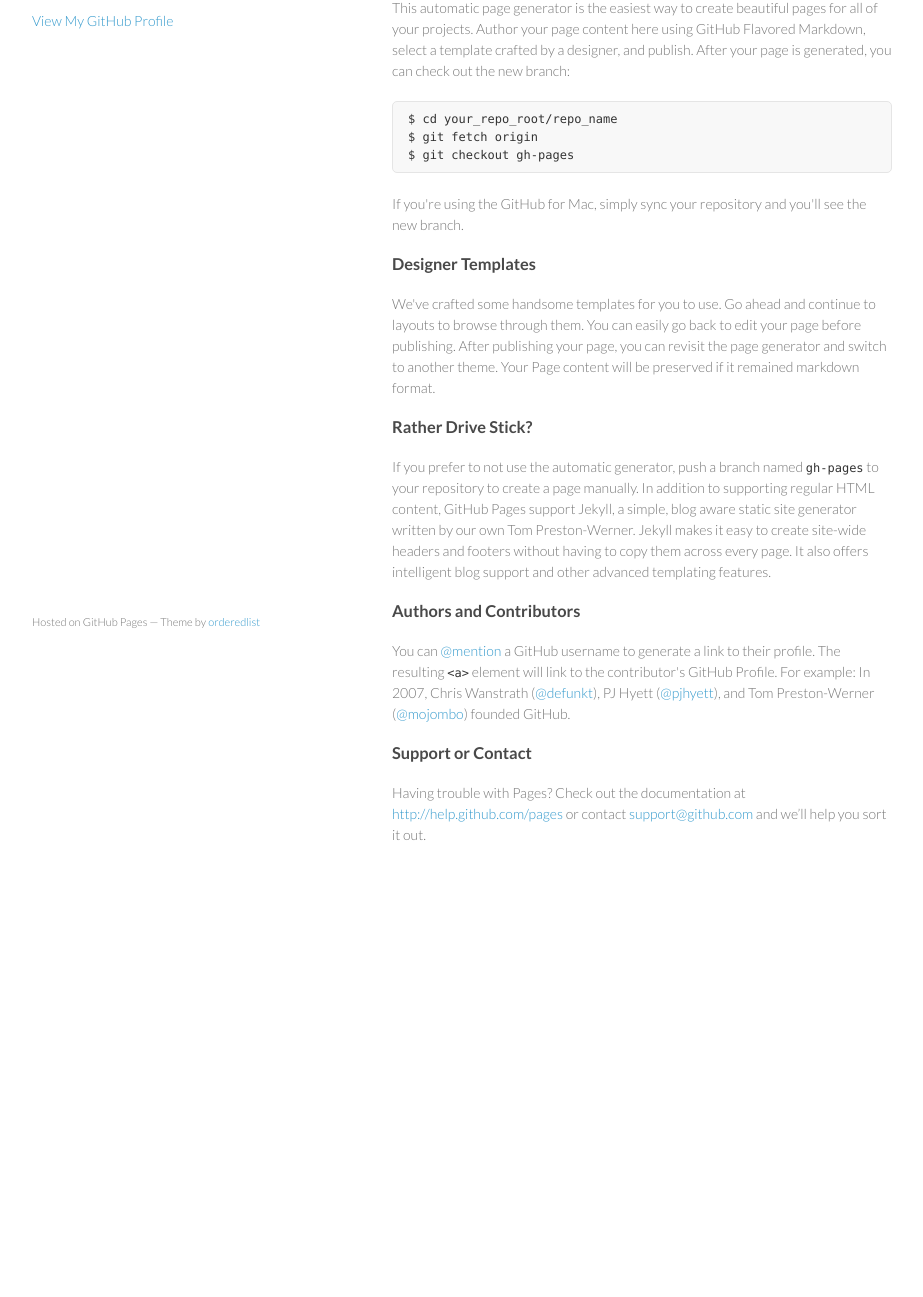
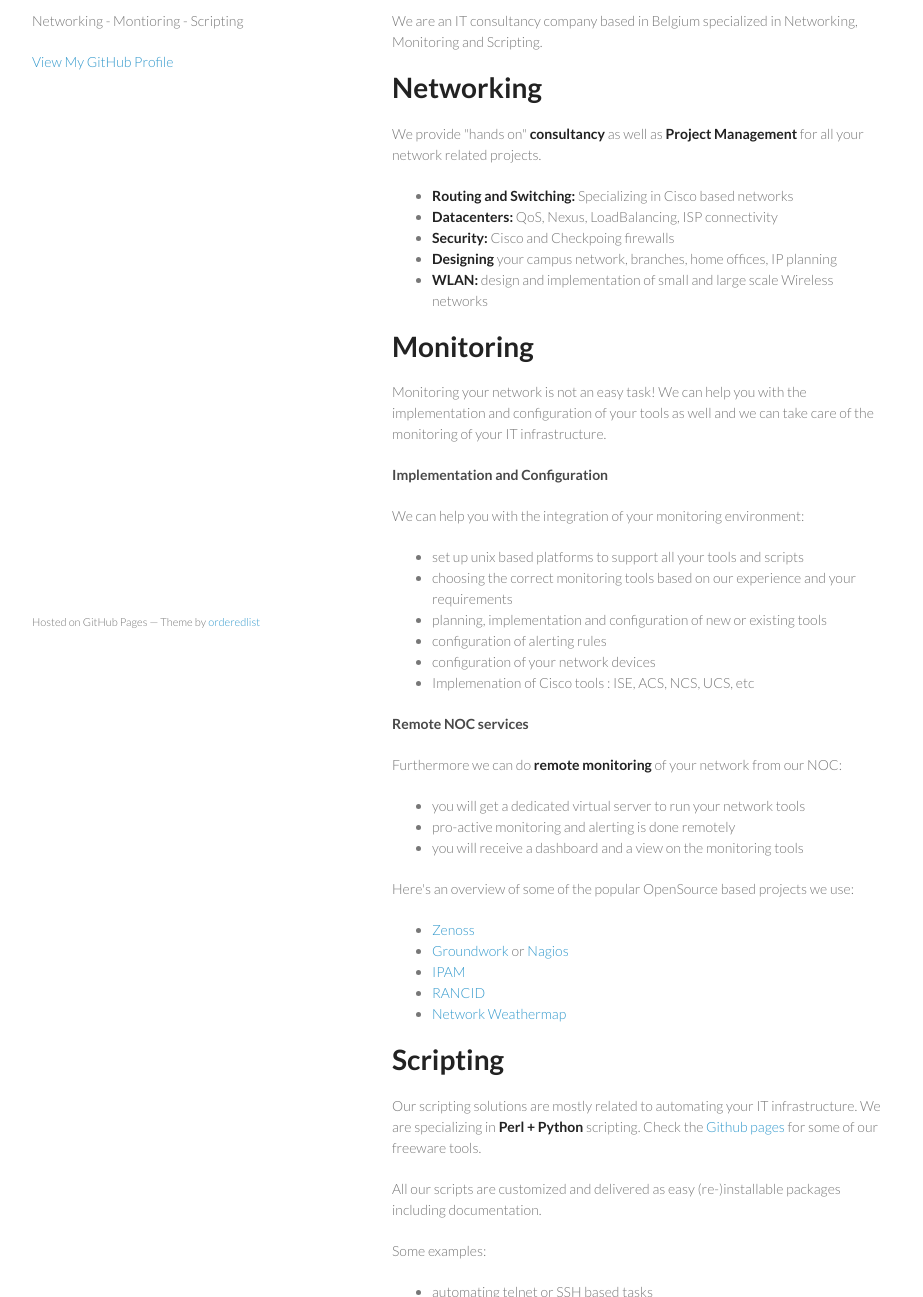
Before and after one commit to 2NMS/2NMS.github.io, a plain HTML site: page index.html in a window 1280 px wide. Shown: the part 99-1396 px from the top of the page, without its empty margins (178-1101 px from the left). Before the commit the page ends 1014 px from the top, so only its background shows below. Drawn offline with Linux system fonts and the light colour scheme.

Commit message:
Replace master branch with page content via GitHub

```diff
--- a/index.html
+++ b/index.html
@@ -3,7 +3,7 @@
   <head>
     <meta charset="utf-8">
     <meta http-equiv="X-UA-Compatible" content="chrome=1">
-    <title>2nms.github.io by 2NMS</title>
+    <title>2NMS - IT solutions by 2NMS</title>
 
     <link rel="stylesheet" href="stylesheets/styles.css">
     <link rel="stylesheet" href="stylesheets/pygment_trac.css">
@@ -15,45 +15,94 @@
   <body>
     <div class="wrapper">
       <header>
-        <h1>2nms.github.io</h1>
-        <p></p>
+        <h1>2NMS - IT solutions</h1>
+        <p>Networking - Montioring - Scripting</p>
 
 
         <p class="view"><a href="https://github.com/2NMS">View My GitHub Profile</a></p>
 
       </header>
       <section>
-        <h3>
-<a name="welcome-to-github-pages" class="anchor" href="#welcome-to-github-pages"><span class="octicon octicon-link"></span></a>Welcome to GitHub Pages.</h3>
+        <h1>
+<a name="about-us" class="anchor" href="#about-us"><span class="octicon octicon-link"></span></a>About Us</h1>
 
-<p>This automatic page generator is the easiest way to create beautiful pages for all of your projects. Author your page content here using GitHub Flavored Markdown, select a template crafted by a designer, and publish. After your page is generated, you can check out the new branch:</p>
+<p>We are an IT consultancy company based in Belgium specialized in Networking, Monitoring and Scripting.</p>
 
-<pre><code>$ cd your_repo_root/repo_name
-$ git fetch origin
-$ git checkout gh-pages
-</code></pre>
+<h1>
+<a name="networking" class="anchor" href="#networking"><span class="octicon octicon-link"></span></a>Networking</h1>
 
-<p>If you're using the GitHub for Mac, simply sync your repository and you'll see the new branch.</p>
+<p>We provide "hands on" <strong>consultancy</strong> as well as <strong>Project Management</strong> for all your network related projects.</p>
 
-<h3>
-<a name="designer-templates" class="anchor" href="#designer-templates"><span class="octicon octicon-link"></span></a>Designer Templates</h3>
+<ul>
+<li>
+<strong>Routing and Switching:</strong> Specializing in Cisco based networks</li>
+<li>
+<strong>Datacenters:</strong> QoS, Nexus, LoadBalancing, ISP connectivity</li>
+<li>
+<strong>Security:</strong> Cisco and Checkpoing firewalls</li>
+<li>
+<strong>Designing</strong> your campus network, branches, home offices, IP planning</li>
+<li>
+<strong>WLAN:</strong> design and implementation of small and large scale Wireless networks</li>
+</ul><h1>
+<a name="monitoring" class="anchor" href="#monitoring"><span class="octicon octicon-link"></span></a>Monitoring</h1>
 
-<p>We've crafted some handsome templates for you to use. Go ahead and continue to layouts to browse through them. You can easily go back to edit your page before publishing. After publishing your page, you can revisit the page generator and switch to another theme. Your Page content will be preserved if it remained markdown format.</p>
+<p>Monitoring your network is not an easy task! We can help you with the implementation and configuration of your tools as well and we can take care of the monitoring of your IT infrastructure.</p>
 
-<h3>
-<a name="rather-drive-stick" class="anchor" href="#rather-drive-stick"><span class="octicon octicon-link"></span></a>Rather Drive Stick?</h3>
+<h4>
+<a name="implementation-and-configuration" class="anchor" href="#implementation-and-configuration"><span class="octicon octicon-link"></span></a>Implementation and Configuration</h4>
 
-<p>If you prefer to not use the automatic generator, push a branch named <code>gh-pages</code> to your repository to create a page manually. In addition to supporting regular HTML content, GitHub Pages support Jekyll, a simple, blog aware static site generator written by our own Tom Preston-Werner. Jekyll makes it easy to create site-wide headers and footers without having to copy them across every page. It also offers intelligent blog support and other advanced templating features.</p>
+<p>We can help you with the integration of your monitoring environment:</p>
 
-<h3>
-<a name="authors-and-contributors" class="anchor" href="#authors-and-contributors"><span class="octicon octicon-link"></span></a>Authors and Contributors</h3>
+<ul>
+<li>set up unix based platforms to support all your tools and scripts</li>
+<li>choosing the correct monitoring tools based on our experience and your requirements</li>
+<li>planning, implementation and configuration of new or existing tools</li>
+<li>configuration of alerting rules</li>
+<li>configuration of your network devices</li>
+<li>Implemenation of Cisco tools : ISE, ACS, NCS, UCS, etc</li>
+</ul><h4>
+<a name="remote-noc-services" class="anchor" href="#remote-noc-services"><span class="octicon octicon-link"></span></a>Remote NOC services</h4>
 
-<p>You can <a href="https://github.com/blog/821" class="user-mention">@mention</a> a GitHub username to generate a link to their profile. The resulting <code>&lt;a&gt;</code> element will link to the contributor's GitHub Profile. For example: In 2007, Chris Wanstrath (<a href="https://github.com/defunkt" class="user-mention">@defunkt</a>), PJ Hyett (<a href="https://github.com/pjhyett" class="user-mention">@pjhyett</a>), and Tom Preston-Werner (<a href="https://github.com/mojombo" class="user-mention">@mojombo</a>) founded GitHub.</p>
+<p>Furthermore we can do <strong>remote monitoring</strong> of your network from our NOC:</p>
 
-<h3>
-<a name="support-or-contact" class="anchor" href="#support-or-contact"><span class="octicon octicon-link"></span></a>Support or Contact</h3>
+<ul>
+<li>you will get a dedicated virtual server to run your network tools</li>
+<li>pro-active monitoring and alerting is done remotely</li>
+<li>you will receive a dashboard and a view on the monitoring tools</li>
+</ul><p>Here's an overview of some of the popular OpenSource based projects we use:</p>
 
-<p>Having trouble with Pages? Check out the documentation at <a href="http://help.github.com/pages">http://help.github.com/pages</a> or contact <a href="mailto:support@github.com">support@github.com</a> and we’ll help you sort it out.</p>
+<ul>
+<li><a href="http://www.zenoss.org">Zenoss</a></li>
+<li>
+<a href="http://www.gwos.com">Groundwork</a> or <a href="http://www.nagios.org">Nagios</a>
+</li>
+<li><a href="http://phpipam.net">IPAM</a></li>
+<li><a href="http://www.shrubbery.net/rancid">RANCID</a></li>
+<li><a href="http://www.network-weathermap.com">Network Weathermap</a></li>
+</ul><h1>
+<a name="scripting" class="anchor" href="#scripting"><span class="octicon octicon-link"></span></a>Scripting</h1>
+
+<p>Our scripting solutions are mostly related to automating your IT infrastructure. We are specializing in <strong>Perl + Python</strong> scripting.
+Check the <a href="http://www.github.com/mwallraf">Github pages</a> for some of our freeware tools.</p>
+
+<p>All our scripts are customized and delivered as easy (re-)installable packages including documentation.</p>
+
+<p>Some examples:</p>
+
+<ul>
+<li>automating telnet or SSH based tasks</li>
+<li>customized ZenPacks for Zenoss</li>
+<li>customized scripts for Nagios or Groundwork</li>
+<li>extending monitoring tasks</li>
+<li>automating backup/restore tasks</li>
+<li>processing, formatting, transforming bulk data files</li>
+</ul><h1>
+<a name="contact" class="anchor" href="#contact"><span class="octicon octicon-link"></span></a>Contact</h1>
+
+<p><strong>Email:</strong> info @ 2nms.com</p>
+
+<p><strong>Phone:</strong> +32 473 89 18 42</p>
       </section>
       <footer>
         <p><small>Hosted on GitHub Pages &mdash; Theme by <a href="https://github.com/orderedlist">orderedlist</a></small></p>
```
Also changed, not shown: params.json (+1 -1 lines).
